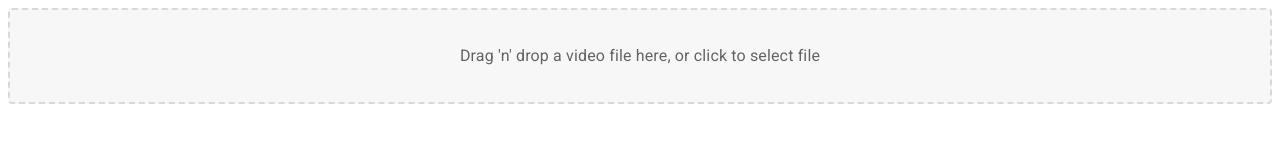
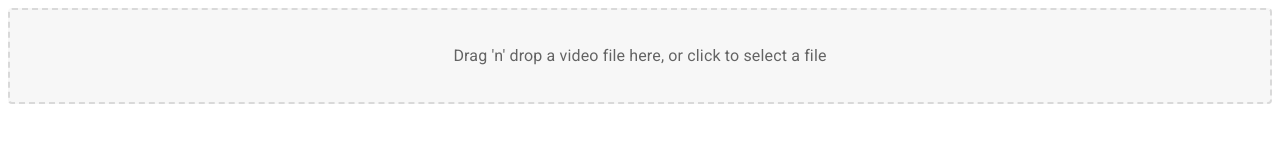
Before and after one commit to Volcomix/remote-vr-video-player, a React (Vite) app: page / in a window 1280 px wide. Shown: the top 160 px of the page. Built offline with nearby package versions, Linux system fonts and the light colour scheme.

Commit message:
Update drag n drop message

```diff
--- a/src/features/VideoDropzone/VideoDropzone.tsx
+++ b/src/features/VideoDropzone/VideoDropzone.tsx
@@ -21,7 +21,7 @@ const VideoDropzone = ({ onDrop }: VideoDropzoneProps) => {
     >
       <input {...getInputProps()} />
       <Typography className={cx(styles.message, styles.dragMessage)}>
-        {`Drag 'n' drop a video file here, or click to select file`}
+        {`Drag 'n' drop a video file here, or click to select a file`}
       </Typography>
       <Typography className={cx(styles.message, styles.dropMessage)}>
         {`Drop the file here...`}
```
